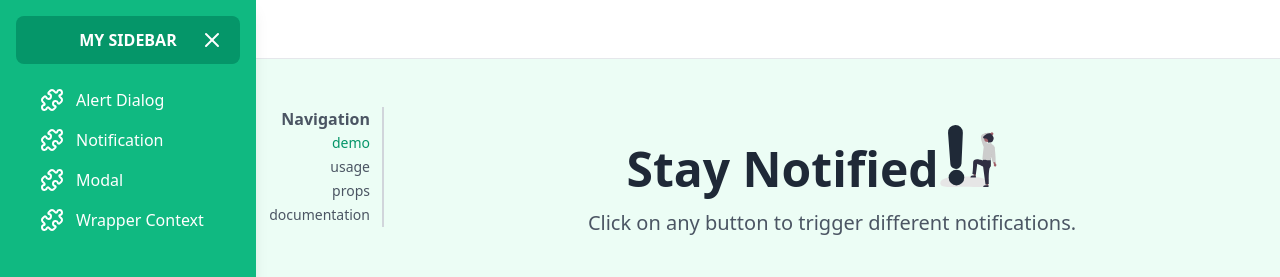
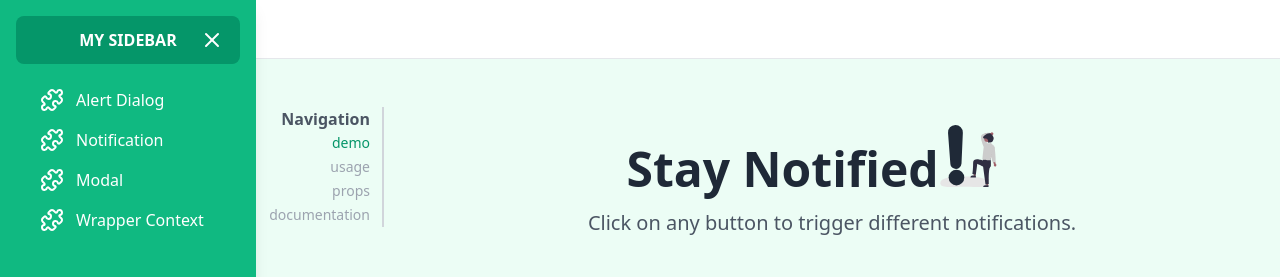
Before and after one commit to steverova/tailwind-feedback-components, a React (Vite) app: page /pages/notification in a window 1280 px wide. Shown: the top 277 px of the page. Built offline with nearby package versions, Linux system fonts and the light colour scheme.

Commit message:
Refactor flex container styling in NotificationPage and update navigation link styles

```diff
--- a/src/pages/NotificationPage.jsx
+++ b/src/pages/NotificationPage.jsx
@@ -37,6 +37,7 @@ const NotificationPage = () => {
 		console.log(sections)
 		const handleScroll = () => {
 			sections.forEach((section) => {
+				console.log(section)
 				const rect = section.getBoundingClientRect()
 				if (rect.top >= 0 && rect.top <= window.innerHeight / 2) {
 					const id = section.getAttribute('id')
@@ -53,7 +54,7 @@ const NotificationPage = () => {
 		return () => {
 			window.removeEventListener('scroll', handleScroll)
 		}
-	}, [])
+	}, [activeItem])
 
 	const handleNotification = async (type) => {
 		const notificationId = await notificationHandler(`${type} notification`, {
@@ -84,10 +85,10 @@ const NotificationPage = () => {
 							<a
 								href={`#${item}`}
 								onClick={() => handleNavClick(item)} // Evento de clic
-								className={`border-r-2 border-gray-300 block text-right leading-6 text-sm font-medium px-3 hover:text-emerald-600 ${
+								className={`border-r-2 border-gray-300 hover:border-emerald-500 block text-right leading-6 text-sm font-medium px-3 hover:text-gray-600 ${
 									activeItem === item
 										? 'text-emerald-600 border-emerald-600'
-										: 'text-gray-600'
+										: 'text-gray-400'
 								}`}
 							>
 								{item}
```
